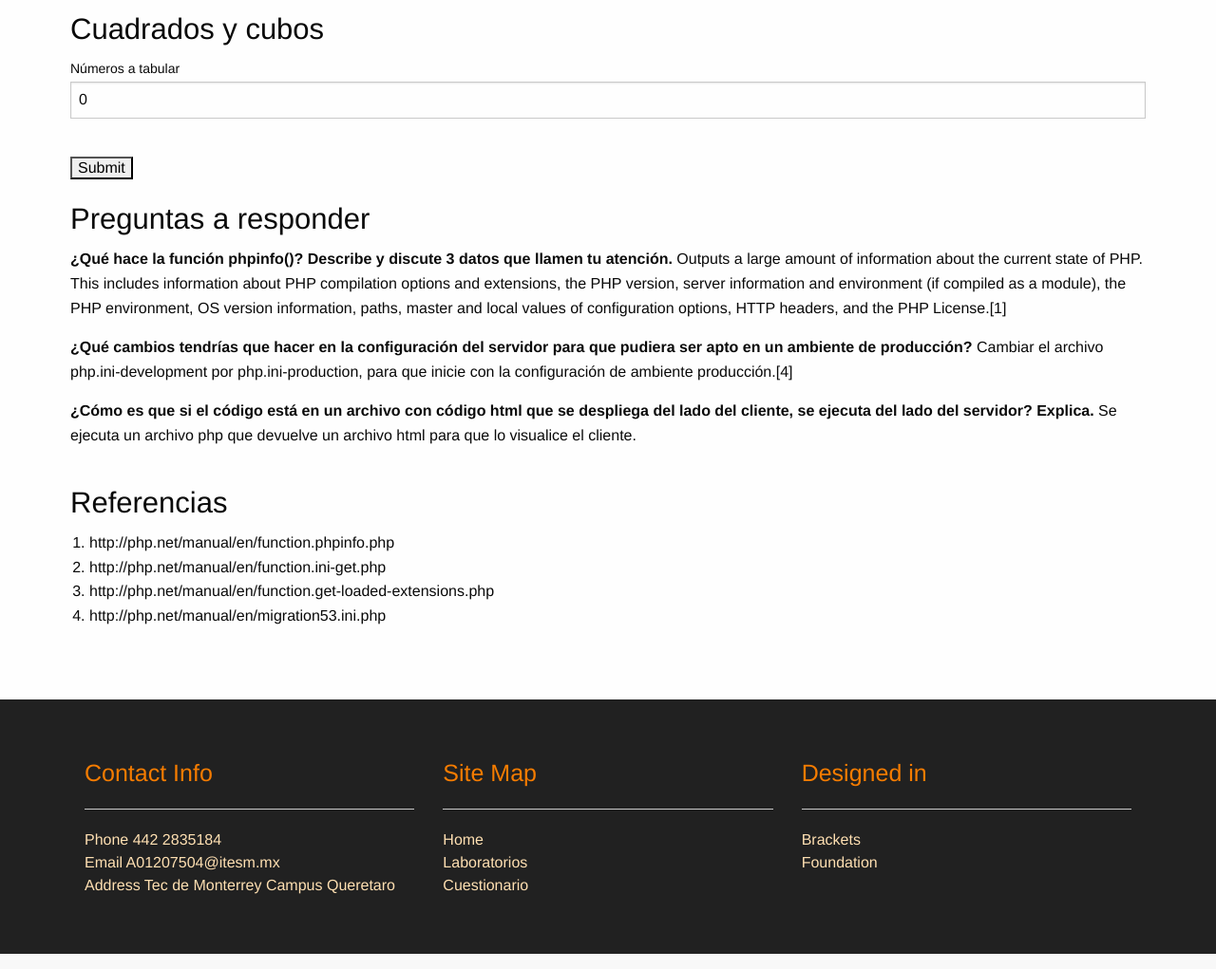
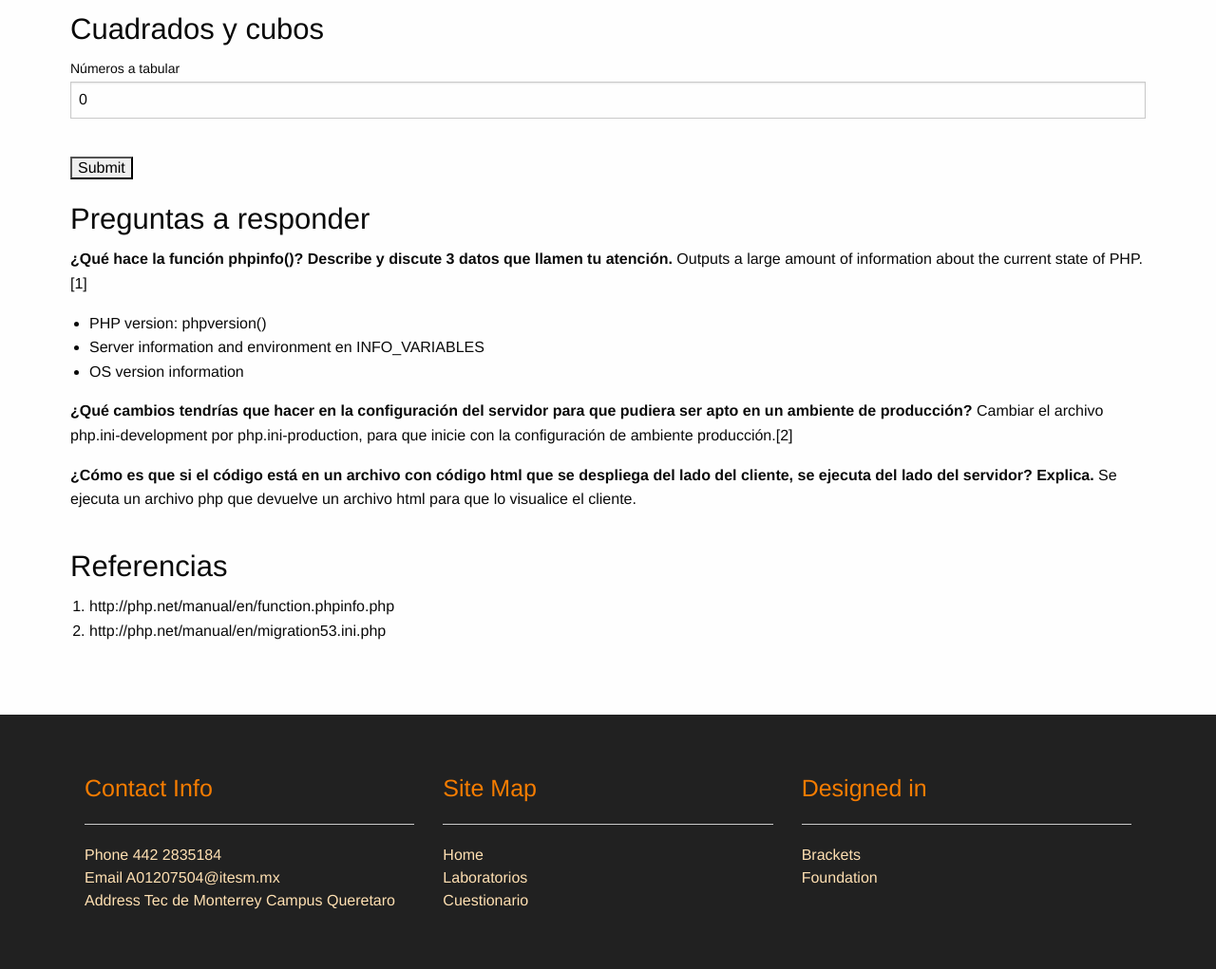
Before and after one commit to 97joaquinhr/DAW_A01207504, a PHP site: page /Lab9/index.php in a window 1280 px wide. Shown: the part 1519-2540 px from the top of the page at 95% size. Run offline with PHP 8.4, Linux system fonts and the light colour scheme.

Commit message:
finish preguntas a responder

```diff
--- a/Lab9/index.php
+++ b/Lab9/index.php
@@ -55,9 +55,14 @@
             </form>
             <article class="wrapper">
                 <header><h3>Preguntas a responder</h3></header>
-                <p><strong>¿Qué hace la función phpinfo()? Describe y discute 3 datos que llamen tu atención.</strong> Outputs a large amount of information about the current state of PHP. This includes information about PHP compilation options and extensions, the PHP version, server information and environment (if compiled as a module), the PHP environment, OS version information, paths, master and local values of configuration options, HTTP headers, and the PHP License.[1]</p>
+                <p><strong>¿Qué hace la función phpinfo()? Describe y discute 3 datos que llamen tu atención.</strong> Outputs a large amount of information about the current state of PHP.[1] </p>
+                <ul>
+                    <li>PHP version: phpversion()</li>
+                    <li>Server information and environment en INFO_VARIABLES</li>
+                    <li>OS version information</li>
+                </ul>
 
-                <p><strong>¿Qué cambios tendrías que hacer en la configuración del servidor para que pudiera ser apto en un ambiente de producción?</strong> Cambiar el archivo php.ini-development por php.ini-production, para que inicie con la configuración de ambiente producción.[4]</p>
+                <p><strong>¿Qué cambios tendrías que hacer en la configuración del servidor para que pudiera ser apto en un ambiente de producción?</strong> Cambiar el archivo php.ini-development por php.ini-production, para que inicie con la configuración de ambiente producción.[2]</p>
 
                 <p><strong>¿Cómo es que si el código está en un archivo con código html que se despliega del lado del cliente, se ejecuta del lado del servidor? Explica.</strong> Se ejecuta un archivo php que devuelve un archivo html para que lo visualice el cliente. </p>
             </article>
@@ -65,8 +70,6 @@
                 <header><h3>Referencias</h3></header>
                 <ol>
                     <li> http://php.net/manual/en/function.phpinfo.php</li>
-                    <li> http://php.net/manual/en/function.ini-get.php</li>
-                    <li> http://php.net/manual/en/function.get-loaded-extensions.php</li>
                     <li> http://php.net/manual/en/migration53.ini.php</li>
                 </ol>
             </article>
```
